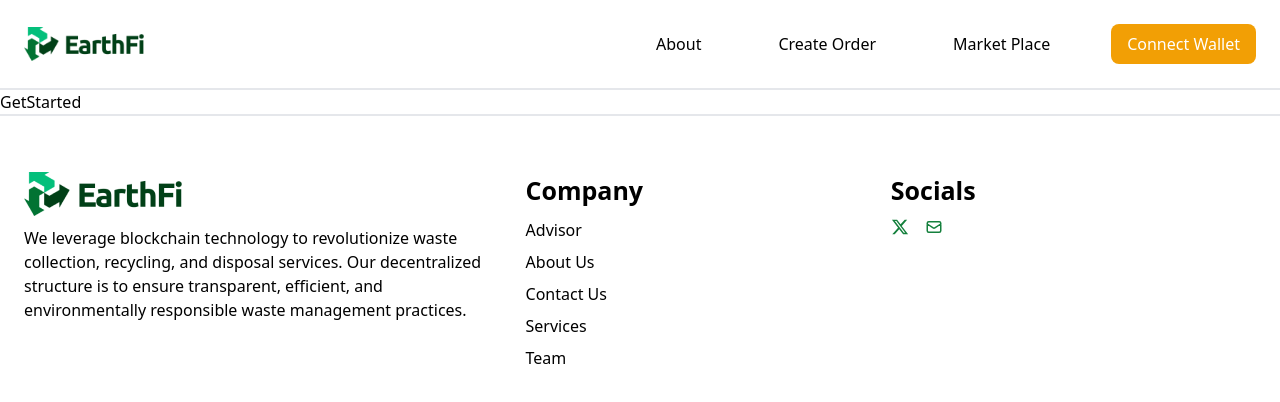
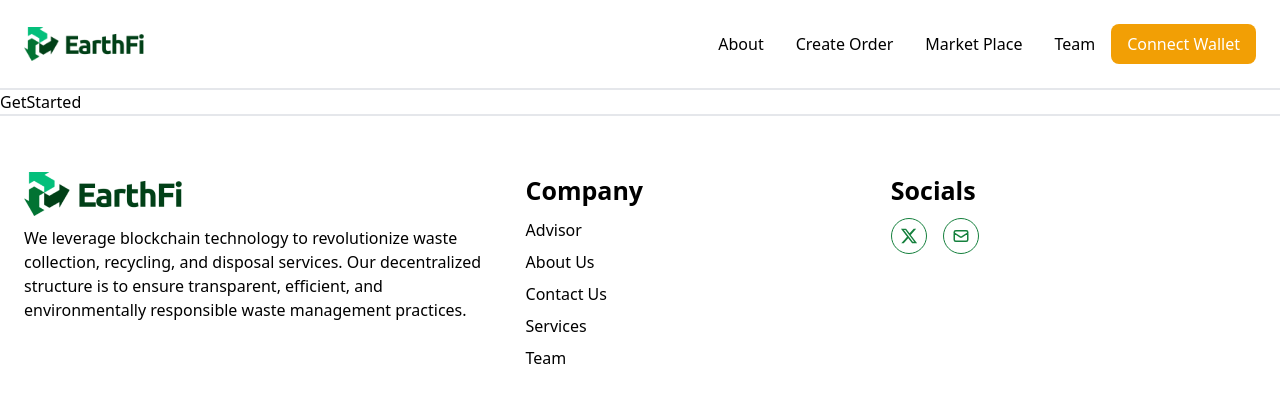
Before and after one commit to ameer017/earthfi-crossfi, a React (Vite) app in the folder frontend/: page /get-started in a window 1280 px wide. Shown: the top 402 px of the page. Built offline with nearby package versions, Linux system fonts and the light colour scheme.

Commit message:
header, impact, footer reconfigured

```diff
--- a/frontend/src/components/Footer.jsx
+++ b/frontend/src/components/Footer.jsx
@@ -47,7 +47,7 @@ const Footer = () => {
           </Link>
           <Link
             className="text-[16px] hover:-translate-y-2 transition duration-300 ease-in-out"
-            to="/team"
+            to="/team-members"
           >
             Team
           </Link>
@@ -56,10 +56,10 @@ const Footer = () => {
         <div className="w-full md:w-1/3 flex flex-col items-left space-y-2">
           <h2 className="text-[20px] md:text-[25px] font-semibold">Socials</h2>
           <div className="flex items-center gap-4 text-[18px] text-green-700">
-            <a href="">
+            <a href="https://x.com/EarthFi" className="border-[1px] rounded-full p-2 border-green-700">
               <FaXTwitter />
             </a>
-            <a href="mailto:team@earthfi.xyz">
+            <a href="mailto:team@earthfi.xyz" className="border-[1px] rounded-full p-2 border-green-700">
               <HiOutlineMail />
             </a>
           </div>
--- a/frontend/src/components/Header.jsx
+++ b/frontend/src/components/Header.jsx
@@ -23,7 +23,7 @@ const Header = () => {
         </button>
       </div>
 
-      <nav className="hidden md:flex justify-between items-center w-1/2">
+      <nav className="hidden md:flex justify-between items-center ">
         <Link to="/about-us" className="px-4 text-[16px]">
           About
         </Link>
@@ -33,13 +33,16 @@ const Header = () => {
         <Link to="/market-place" className="px-4 text-[16px]">
           Market Place
         </Link>
+        <Link to="/team-members" className="px-4 text-[16px]">
+          Team
+        </Link>
         <button className="bg-[#F29F05] text-[16px] text-white py-2 px-4 rounded-lg hover:bg-orange-200 transition-all duration-300 ease-in-out">
           Connect Wallet
         </button>
       </nav>
 
       {menuOpen && (
-        <nav className="absolute top-16 right-0 w-full bg-gray-100 flex flex-col items-end p-6 space-y-4 md:hidden z-10 ">
+        <nav className="absolute top-16 right-0 w-full bg-white flex flex-col items-end p-6 space-y-4 md:hidden z-10 ">
           <div className="flex flex-col">
             <Link
               to="/about-us"
@@ -62,6 +65,13 @@ const Header = () => {
             >
               Market Place
             </Link>
+            <Link
+              to="/team-members"
+              className="text-[16px] my-4"
+              onClick={toggleMenu}
+            >
+              Team
+            </Link>
             <button
               className="bg-[#F29F05] text-[16px] text-white py-2 px-4 rounded-lg hover:bg-orange-200 transition-all duration-300 ease-in-out my-4"
               onClick={toggleMenu}
--- a/frontend/src/components/Impact.jsx
+++ b/frontend/src/components/Impact.jsx
@@ -24,11 +24,13 @@ const Impact = () => {
   }, []);
 
   return (
-    <div className="px-4 py-6 flex flex-col lg:flex-row items-center justify-center gap-12 lg:gap-[12rem] font-ubuntu">
+    <div className="px-4 py-6 flex flex-col-reverse lg:flex-row items-center justify-center gap-12 lg:gap-[12rem] font-ubuntu">
       <div className="flex flex-col gap-8 p-4">
         <div className="border-2 border-[#006546] p-6 rounded-lg bg-white w-full lg:w-[390px] h-[209px] flex flex-col items-center justify-center">
-          <h1 className="text-[24px] lg:text-[28px] text-center">Environmental Impact</h1>
-          <ul className="text-[16px] mt-3 text-[#7C7C7C] text-center">
+          <h1 className="text-[24px] lg:text-[28px] text-center">
+            Environmental Impact
+          </h1>
+          <ul className="text-[16px] mt-3 text-[#7C7C7C] ">
             <li>Improved Recycling Infrastructure.</li>
             <li>New recycling points.</li>
             <li>Greater recovery and recycling capabilities.</li>
@@ -37,8 +39,8 @@ const Impact = () => {
         </div>
 
         <div className="p-6 rounded-lg bg-[#006546] text-white w-full lg:ml-[18rem] lg:w-[390px] h-[209px] flex flex-col items-center justify-center lg:-mt-[40px]">
-          <h1 className="text-[24px] lg:text-[28px] text-center">Social Impact</h1>
-          <ul className="text-[16px] mt-3 text-white text-center">
+          <h1 className="text-[24px] lg:text-[28px] ">Social Impact</h1>
+          <ul className="text-[16px] mt-3 text-white ">
             <li>Dignified working opportunities.</li>
             <li>Empowerment of individuals in the workforce.</li>
             <li>Education and workshops.</li>
@@ -46,8 +48,10 @@ const Impact = () => {
         </div>
 
         <div className="border-2 border-[#006546] p-6 rounded-lg bg-white w-full lg:w-[390px] h-[209px] flex flex-col items-center justify-center lg:-mt-[40px]">
-          <h1 className="text-[24px] lg:text-[28px] text-center">Community Impact</h1>
-          <ul className="text-[16px] mt-3 text-[#7C7C7C] text-center">
+          <h1 className="text-[24px] lg:text-[28px] text-center">
+            Community Impact
+          </h1>
+          <ul className="text-[16px] mt-3 text-[#7C7C7C] ">
             <li>Achieve sustainability goals.</li>
             <li>Easily showcase impact.</li>
             <li>Attract new customers.</li>
@@ -56,13 +60,17 @@ const Impact = () => {
         </div>
       </div>
 
-      <div className="w-full lg:w-[396px] border-[1.4rem] rounded-lg">
+      <div className="w-[396px] border-[1.4rem] rounded-lg">
         <div
           className={`w-full h-auto transition-opacity duration-500 rounded-lg ${
             fadeState ? "opacity-100" : "opacity-0"
           }`}
         >
-          <img src={media[currentImageIndex]} alt="Impact" className="w-full h-auto rounded-lg" />
+          <img
+            src={media[currentImageIndex]}
+            alt="Impact"
+            className="w-full h-auto rounded-lg"
+          />
         </div>
       </div>
     </div>
```
